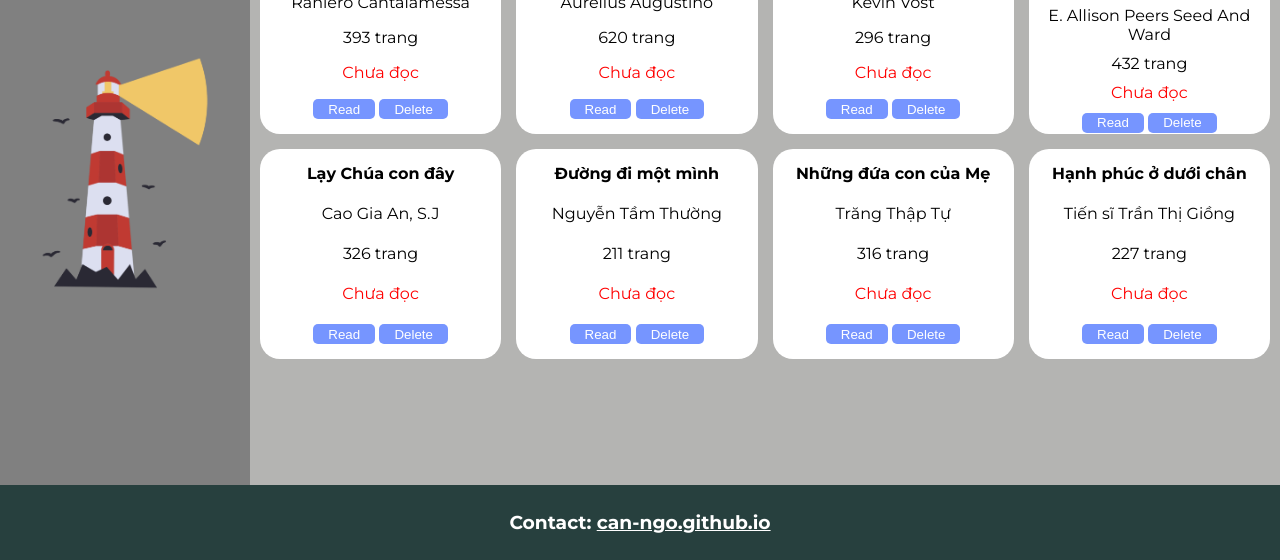
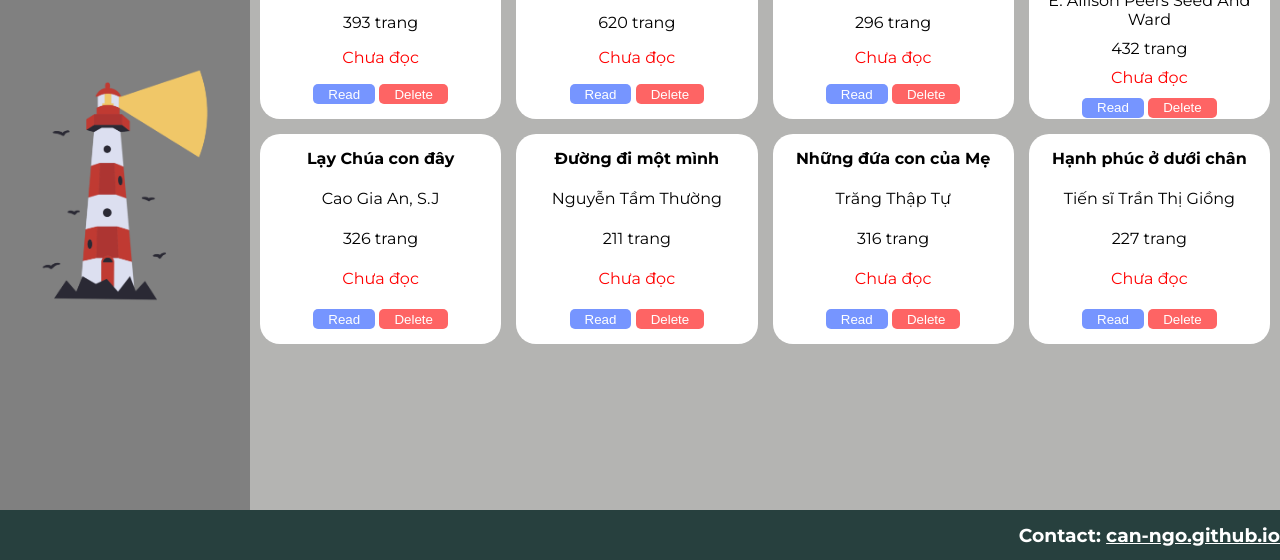
Before and after one commit to can-ngo/book-library, a plain HTML site: page index.html in a window 1280 px wide. Shown: the part 240-800 px from the top of the page. Drawn offline with Linux system fonts and the light colour scheme.

Commit message:
FIX: styling delete button and overflow-y of cards

```diff
--- a/script.js
+++ b/script.js
@@ -78,8 +78,8 @@ function Book (title, author, pages, isRead){
                 ${this.isRead?"Đã đọc":"Chưa đọc"}
             </p>
             <div>
-                <button class="read-btn">Read</button>
-                <button class="delete-btn">Delete</button>
+                <button class="read-btn" style="background-color: ##0D47A1;">Read</button>
+                <button class="delete-btn" style="background-color: #FE6464;">Delete</button>
             </div>
             `
         const readBtn = card.querySelector('.read-btn');
--- a/style.css
+++ b/style.css
@@ -13,11 +13,11 @@
 }
 
 body {
-    font-family: montserrat;
+    font-family: 'montserrat';
     min-height: 100vh;
     display: grid;
     grid-template-columns: min(250px) 1fr;
-    grid-template-rows: 100px 1fr 75px;
+    grid-template-rows: 100px 1fr 50px;
 }
 
 button {
@@ -130,16 +130,16 @@ main .books-container .card {
 }
 
 main h1 {
-    margin: 10px 10px 15px 10px;
     text-align: center;
 }
 
 main .books-container {
     height: 100%;
-    padding: 0 10px;
+    padding: 10px 10px;
     display: grid;
     grid-template-columns: repeat(auto-fill, minmax(200px, 1fr));
     grid-template-rows: repeat(auto-fill, 210px);
+    overflow-y: auto;
     gap: 15px;
     align-items: center;
     justify-content: center;
@@ -163,6 +163,6 @@ footer {
     grid-row: 3 / 4;
     text-align: center;
     display: flex;
-    justify-content: center;
+    justify-content: flex-end;
     align-items: center;
 }
```
